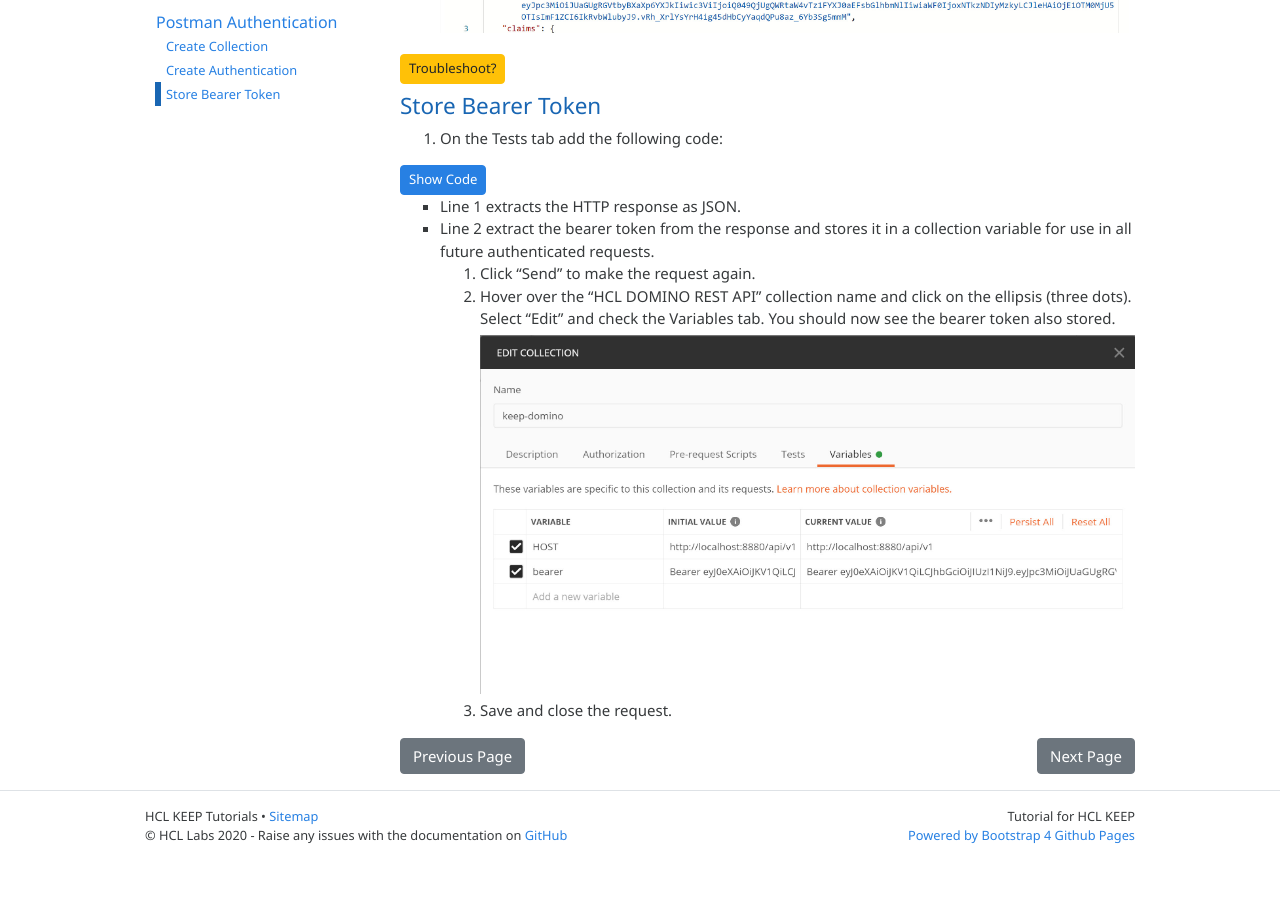
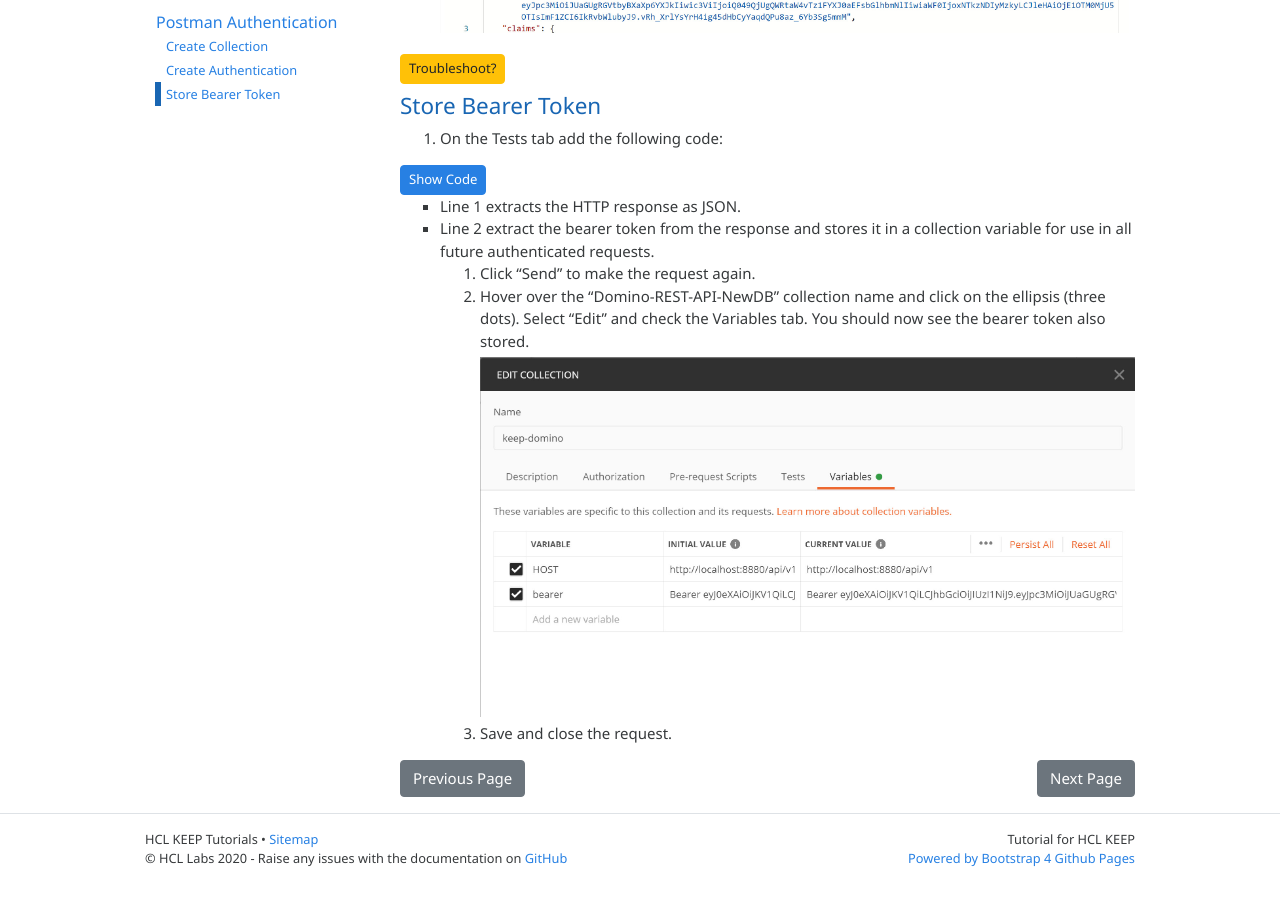
Before and after one commit to HCL-TECH-SOFTWARE/domino-keep-tutorials, a Jekyll site: the page built from pages/domino-new/setup/authentication.md, in a window 1280 px wide and 900 px high, scrolled down 1360 px. Built offline with Jekyll 4.4.1, drawn with Linux system fonts in a browser that asks for light colours; before the commit the page ends 2238 px from its top, so only the background shows below that.

Commit message:
Update authentication.md

```diff
--- a/pages/domino-new/setup/authentication.md
+++ b/pages/domino-new/setup/authentication.md
@@ -52,6 +52,6 @@
   - Line 1 extracts the HTTP response as JSON.
   - Line 2 extract the bearer token from the response and stores it in a collection variable for use in all future authenticated requests.
 2. Click "Send" to make the request again.
-3. Hover over the "HCL DOMINO REST API" collection name and click on the ellipsis (three dots). Select "Edit" and check the Variables tab. You should now see the bearer token also stored.
+3. Hover over the "Domino-REST-API-NewDB" collection name and click on the ellipsis (three dots). Select "Edit" and check the Variables tab. You should now see the bearer token also stored.
 ![Bearer token](../images/setup/bearer.jpg)
 4. Save and close the request.
```
